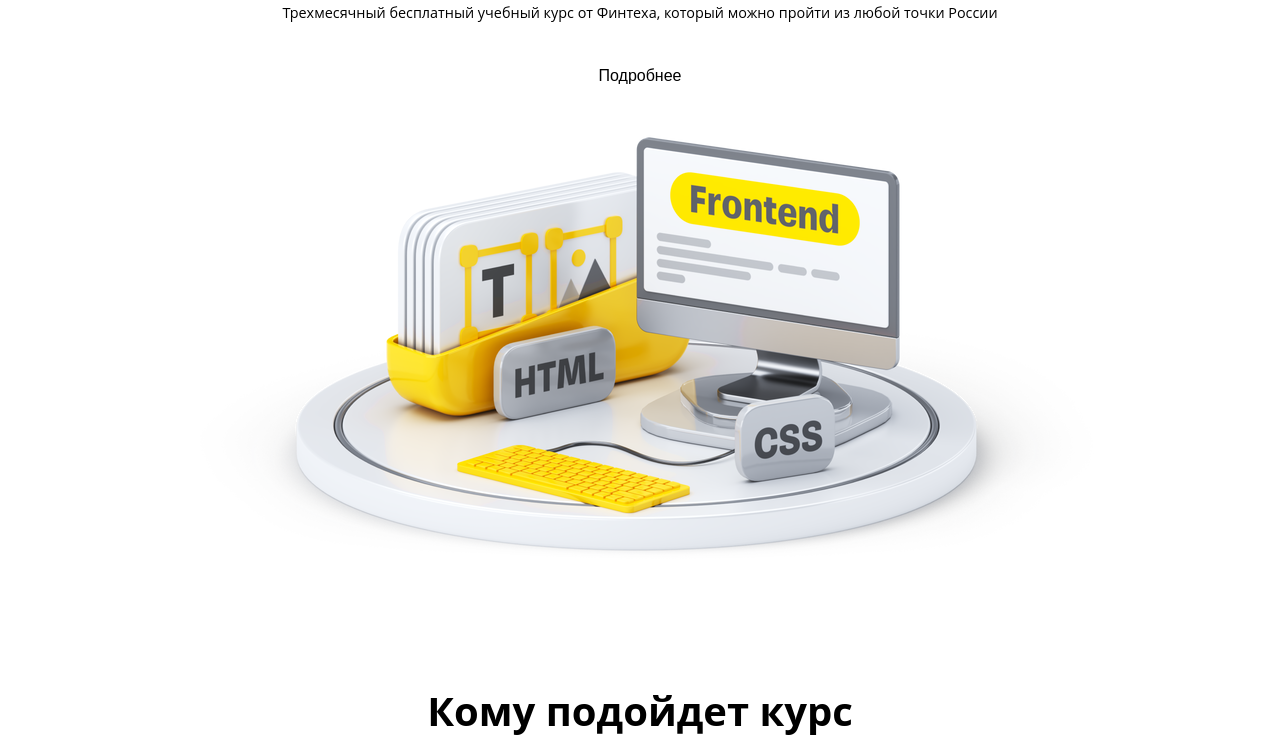
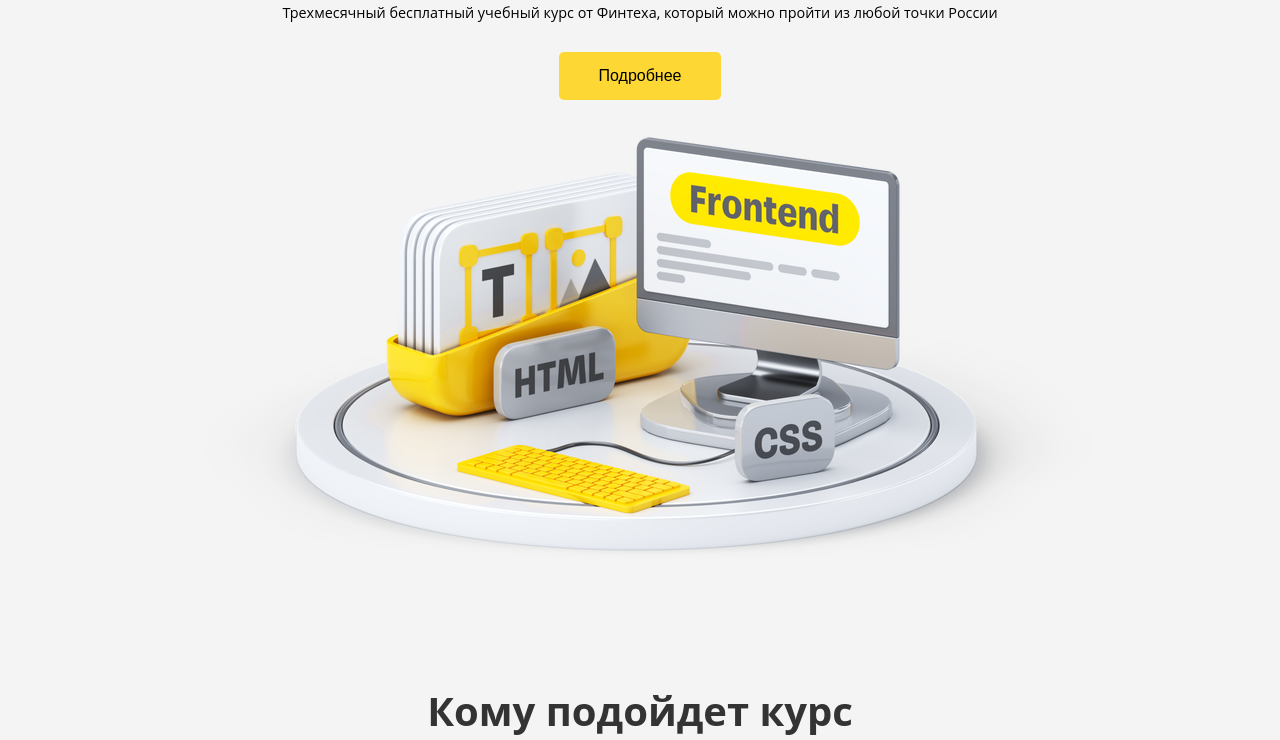
Before and after one commit to ProgerPapka/empty-vite-template, a website built with Vite: page index.html in a window 1280 px wide. Shown: the part 233-973 px from the top of the page. Built offline with nearby package versions, Linux system fonts and the light colour scheme.

Commit message:
Add files via upload

```diff
--- a/styles.css
+++ b/styles.css
@@ -1,3 +1,21 @@
+:root {
+    --font-color-main: #333;
+    --font-color-secondary: #000;
+    --font-color-light: #888888;
+    --font-color-link: #0000FF;
+    --background-color-main: #f4f4f4;
+    --background-color-card: #ffffff;
+    --background-color-button: #fdd835;
+    --background-color-button-hover: #fbc02d;
+    --background-color-header: #fff;
+    --background-color-step: white;
+    --background-color-number-box: black;
+    --border-color-footer: #CCCCCC;
+    --link-hover-color: rgba(0, 123, 255, 0.1);
+    --box-shadow-light: rgba(0, 0, 0, 0.1);
+    --link-border-hover: gray;
+}
+
 body {
     font-family: 'Open Sans', sans-serif;
     margin: 0;
```
